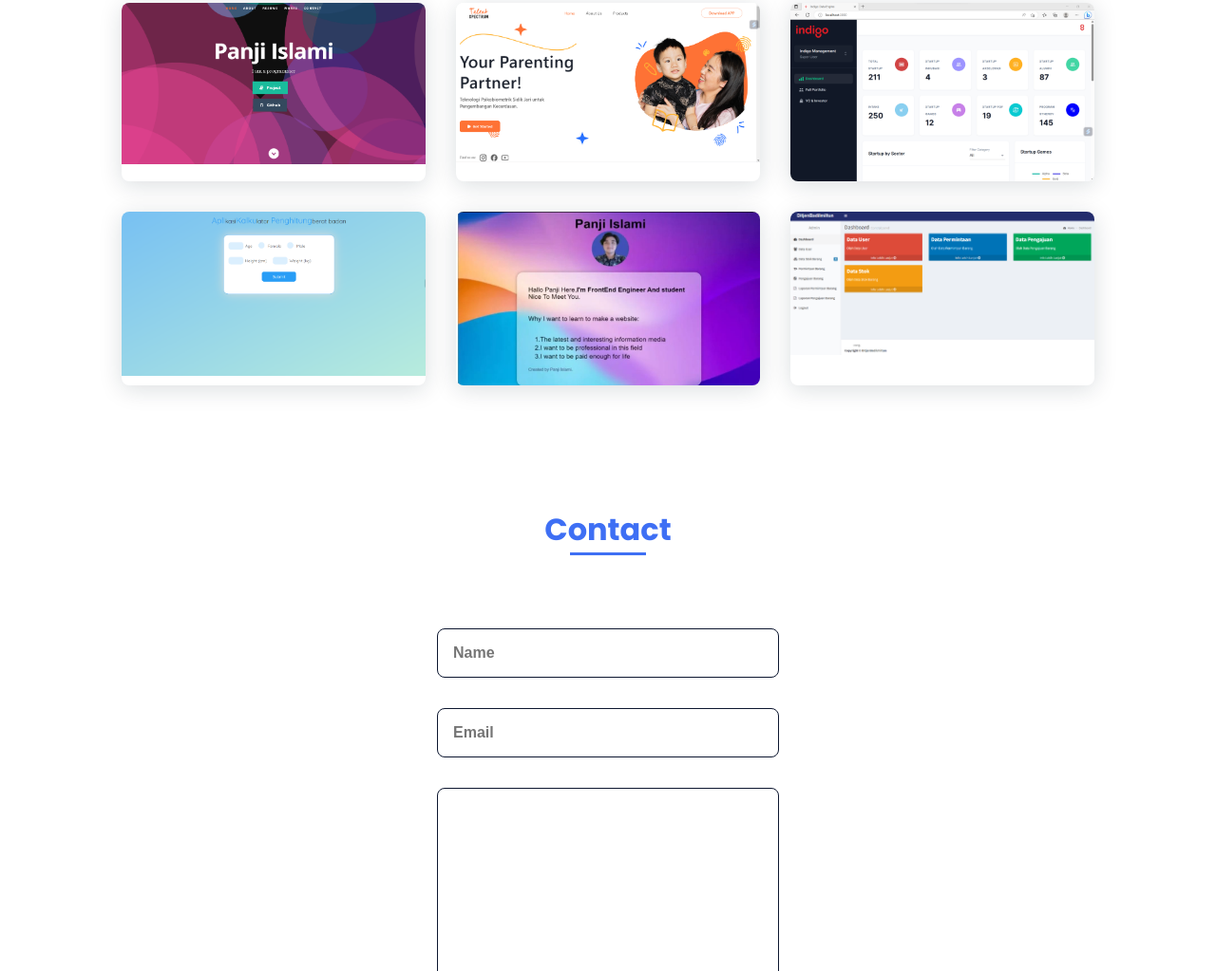
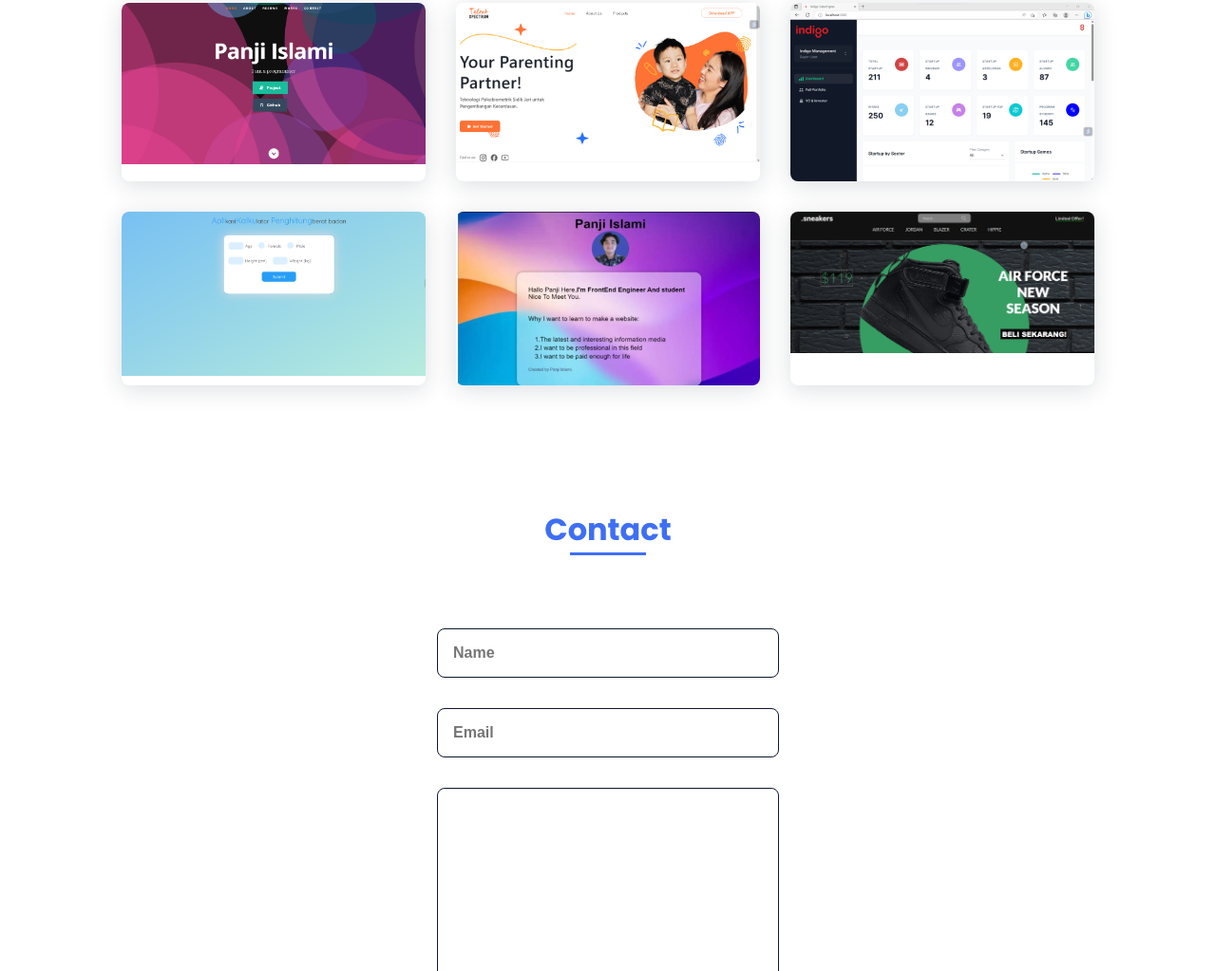
Before and after one commit to PanjiIslami21/panji_portofolio, a plain HTML site: page index.html in a window 1280 px wide. Shown: the part 2280-3303 px from the top of the page at 95% size. Drawn offline with nearby package versions, Linux system fonts and the light colour scheme.

Commit message:
Add modified

```diff
--- a/index.html
+++ b/index.html
@@ -164,7 +164,7 @@
                         <img src="assets/img/myskill1.jpg" alt="">
                     </a>
                     <a href="" class="work__img">
-                        <img src="assets/img/inven.PNG" alt="">
+                        <img src="assets/img/eccomarce.PNG" alt="">
                     </a>
 
                 </div>
```
